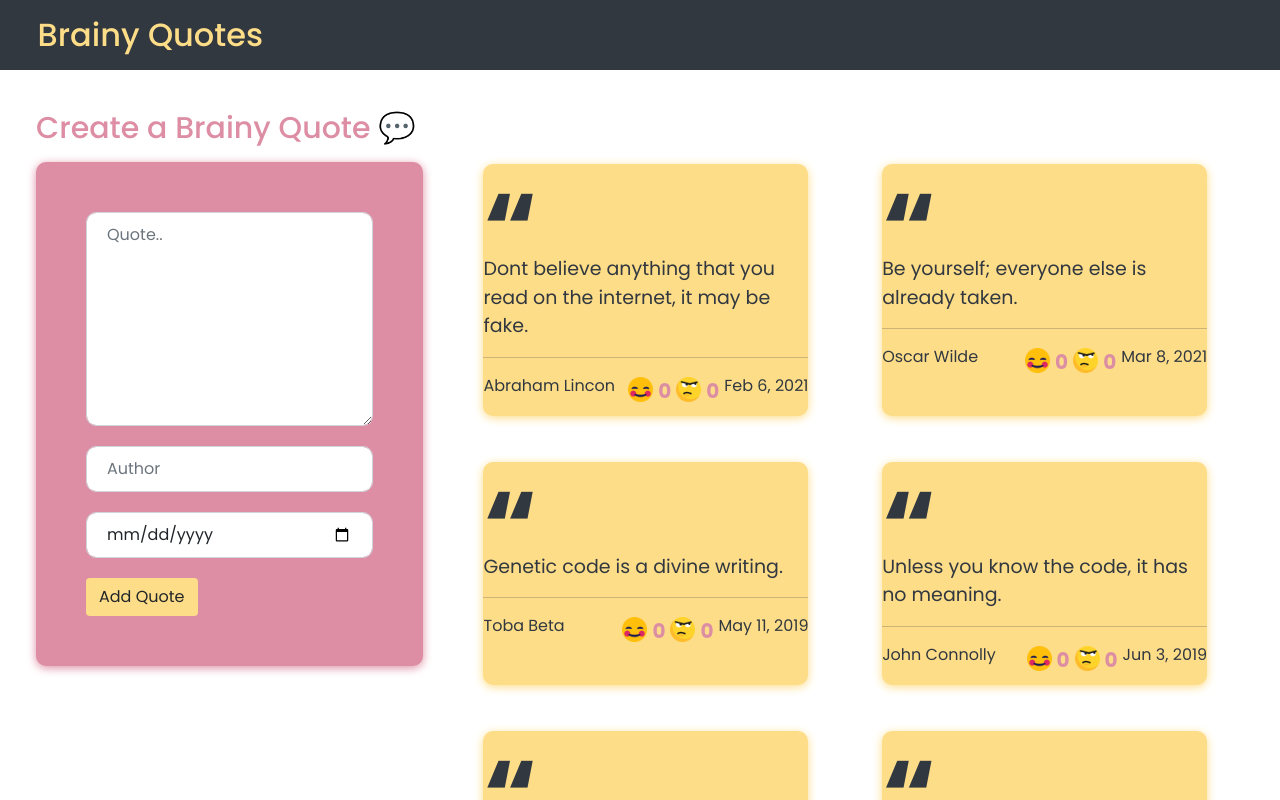
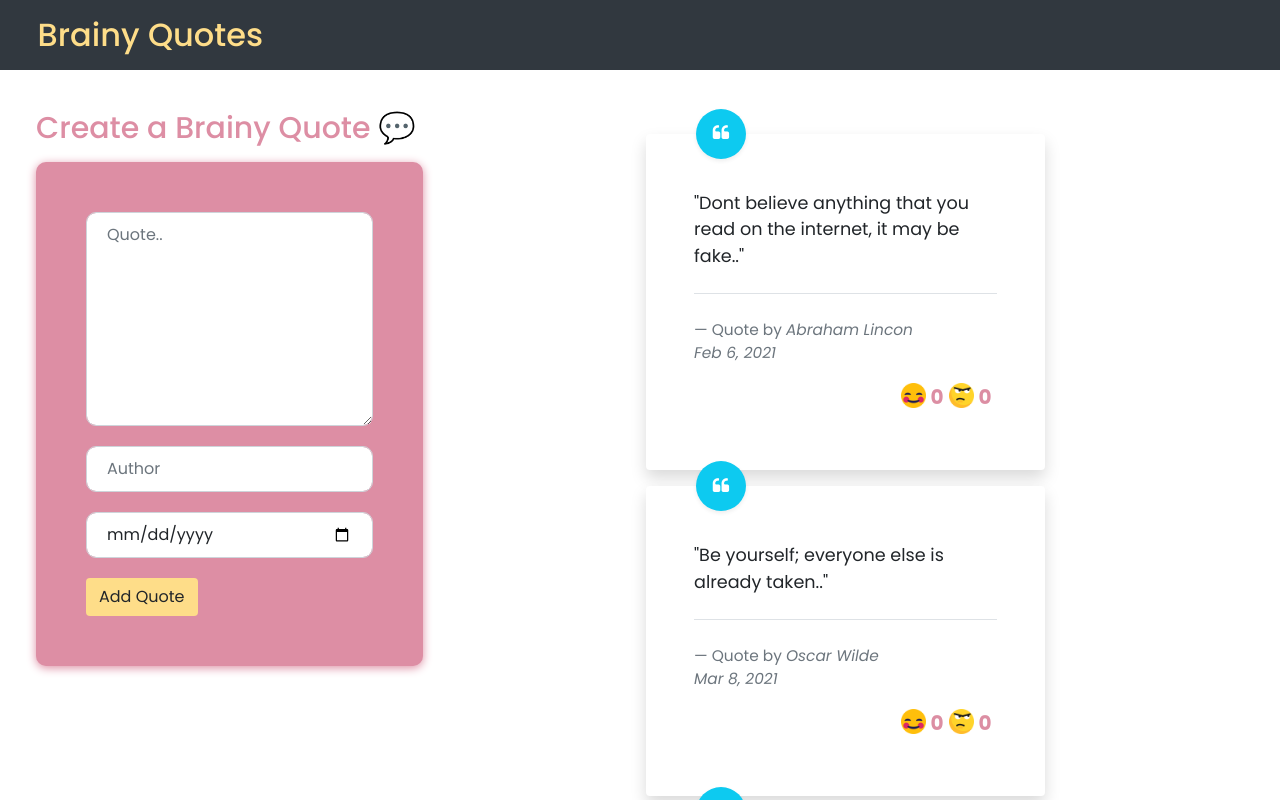
Before and after one commit to NgatiaJeffers/Brainy-Quotes, an Angular app: page / in a window 1280 px wide. Shown: the top 800 px of the page. Built offline with nearby package versions, Linux system fonts and the light colour scheme.

Commit message:
Quote cards added

```diff
--- a/src/app/quote/quote.component.css
+++ b/src/app/quote/quote.component.css
@@ -1,3 +1,22 @@
+.blockquote-custom {
+    position: relative;
+    font-size: 1.1rem;
+}
+
+
+.blockquote-custom-icon {
+    width: 50px;
+    height: 50px;
+    border-radius: 50%;
+    display: flex;
+    align-items: center;
+    justify-content: center;
+    position: absolute;
+    top: -25px;
+    left: 50px;
+}
+
+
 .bq {
     display: flex;
     flex-wrap: wrap;
@@ -19,7 +38,7 @@
 }
 
 .quotation-mark {
-    margin-top: -10px;
+    margin-top: .1em;
     font-weight: bold;
     font-size: 100px;
     color: #31383f;
--- a/src/app/quote/quote.component.html
+++ b/src/app/quote/quote.component.html
@@ -2,24 +2,18 @@
     <div class="row">
         <app-quote-form class="col-md-4" (addQuote)="addNewQuote($event)"></app-quote-form>
         <div class="col-md-8 bq">
-            <blockquote class="quote-box" *ngFor="let quote of quotes, let i = index">
-                <p class="quotation-mark">
-                    “
-                </p>
-                <p class="quote-text">
-                    {{ quote.text }}
-                </p>
-                <hr>
-                <div class="name-post">
-                    <p class="name-post-bottom float-left">
-                        {{ quote.author }}
-                    </p>
-                    <p class="name-post-bottom float-right">
-                        {{ quote.date | date }}
-                    </p>
+                <div class="col-lg-6 mx-auto">
+                    <blockquote class="blockquote blockquote-custom bg-white p-5 shadow rounded" *ngFor="let quote of quotes, let i = index">
+                        <div class="blockquote-custom-icon bg-info shadow-sm"><i class="fa fa-quote-left text-white"></i></div>
+                        <p class="mb-0 mt-2 font-italic">"{{ quote.text }}."</p>
+                        <footer class="blockquote-footer pt-4 mt-4 border-top">Quote by
+                            <cite title="quote author">{{ quote.author }}</cite>
+                            <br>
+                            <cite title="quote date">{{ quote.date | date }}</cite>
+                        </footer>
+                        <app-quote-vote></app-quote-vote>
+                    </blockquote>
                 </div>
-                <app-quote-vote></app-quote-vote>
-            </blockquote>
         </div>
     </div>
 </div>
--- a/src/index.html
+++ b/src/index.html
@@ -6,6 +6,8 @@
   <base href="/">
   <meta name="viewport" content="width=device-width, initial-scale=1">
   <link rel="icon" type="image/x-icon" href="favicon.ico">
+  <!-- Font Awesome File -->
+  <link rel="stylesheet" href="https://stackpath.bootstrapcdn.com/font-awesome/4.7.0/css/font-awesome.min.css">
 </head>
 <body>
   <app-root></app-root>
```
